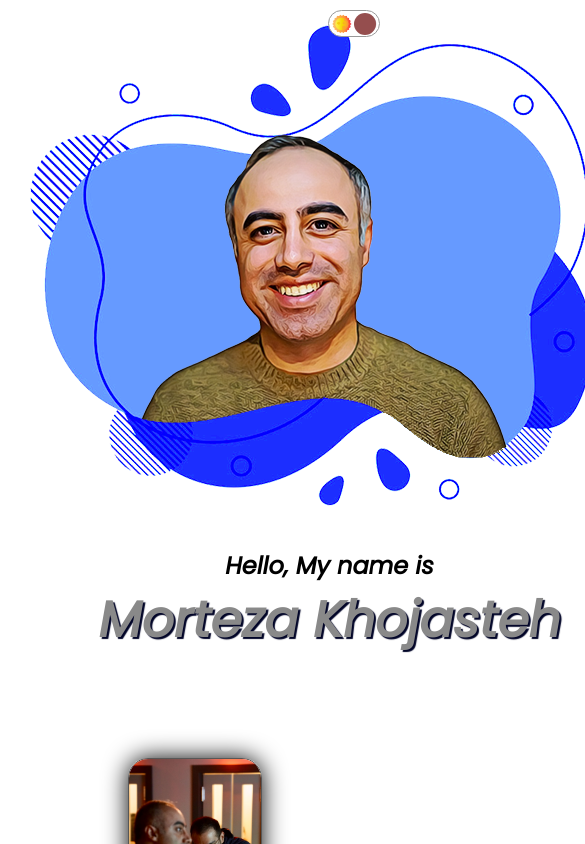
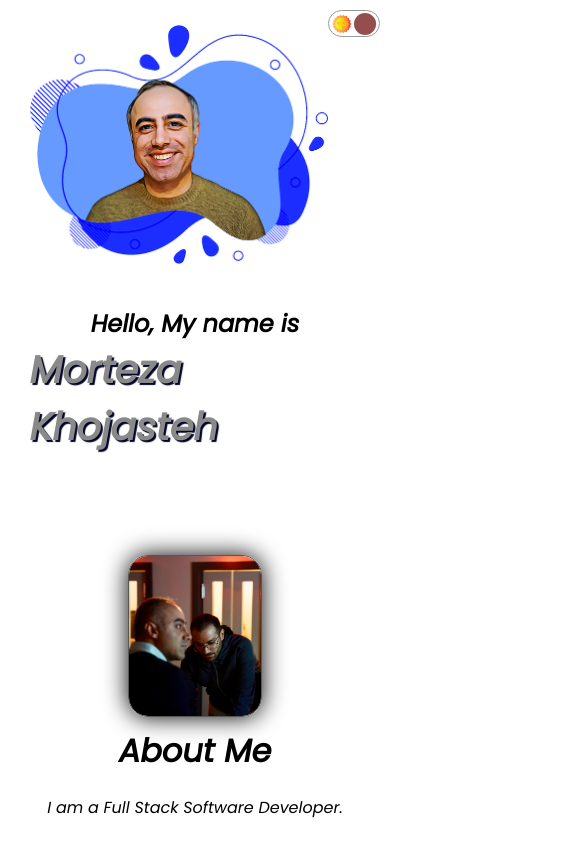
Before and after one commit to Morteza-Khojasteh/Portfolio, a React (Create React App) app: page / in a window 390 px wide. Shown: the top 844 px of the page, 585 px wide, since content can reach past the window. Built offline with nearby package versions, Linux system fonts and the light colour scheme.

Commit message:
feat: last edit

```diff
--- a/public/index.html
+++ b/public/index.html
@@ -16,14 +16,12 @@
     <style>
       * {
         margin: 0;
-        font-family: 'Poppins', sans-serif;
+        font-family: "Poppins", sans-serif;
       }
     </style>
     <title>Morteza Khojasteh Portfolio</title>
   </head>
-
   <body>
-    <noscript>You need to enable JavaScript to run this app.</noscript>
     <div id="root"></div>
   </body>
 </html>
--- a/src/App.jsx
+++ b/src/App.jsx
@@ -5,18 +5,26 @@ import Intro from "./components/intro/Intro";
 import ProductList from "./components/productList/ProductList";
 import Toggle from "./components/toggle/Toggle";
 import { ThemeContext } from "./context";
-import "./style.css"
+import "./style.css";
 
 const App = () => {
-  const theme = useContext(ThemeContext)
-  const darkMode = theme.state.darkMode
-  return <div className="container" style={{ backgroundColor: darkMode ? "#222" : "#fff" , color: darkMode ? "#fff" : "#000"}}>
-    <Toggle />
-    <Intro />
-    <About />
-    <ProductList />
-    <Contact />
-    </div>;
+  const theme = useContext(ThemeContext);
+  const darkMode = theme.state.darkMode;
+  return (
+    <div
+      className="container"
+      style={{
+        backgroundColor: darkMode ? "#222" : "#fff",
+        color: darkMode ? "#fff" : "#000",
+      }}
+    >
+      <Toggle />
+      <Intro />
+      <About />
+      <ProductList />
+      <Contact />
+    </div>
+  );
 };
 
 export default App;
--- a/src/components/intro/intro.css
+++ b/src/components/intro/intro.css
@@ -84,17 +84,15 @@
   bottom: 10px;
 }
 
-/* .intro-img {
-  object-fit: cover;
-  position: absolute;
-  left: 80px;
-  top: 60px;
-}  */
+.intro-img {
+  width: 90%;
+}
 
 .intro-bg {
   background-image: url(../../img/backgrond-pic.png);
   background-repeat: no-repeat;
   /* position: absolute; */
+  background-size: 90%;
   top: 60px;
   left: 80px;
 }
@@ -107,12 +105,21 @@
   }
 }
 
+@media screen and (max-width: 539px) {
+  .intro-name {
+    font-size: 45px;
+  }
+}
+
 @media screen and (max-width: 480px) {
   .intro {
     margin-top: 25px;
   }
   .intro-left {
     margin-top: 25px;
+  }
+  .intro-name {
+    font-size: 38px;
   }
   .intro-desc {
     display: none;
--- a/src/components/product/product.css
+++ b/src/components/product/product.css
@@ -48,7 +48,6 @@
   transform: translateY(-40%);
 }
 
-
 @media screen and (max-width: 480px) {
   .product {
     width: 40%;
--- a/src/components/productList/ProductList.jsx
+++ b/src/components/productList/ProductList.jsx
@@ -8,8 +8,7 @@ const ProductList = () => {
     <div className="product-list">
       <div className="product-list-text">
         <h1 className="product-list-title">Projects</h1>
-        <p className="product-list-desc">
-        </p>
+        <p className="product-list-desc"></p>
       </div>
       <div className="product-lists">
         {products.map((item) => (
--- a/src/data.js
+++ b/src/data.js
@@ -13,5 +13,5 @@ export const products = [
     id: 3,
     img: "https://i.imgur.com/4Fwyruu.png",
     link: "https://cyf-morteza-khojasteh-tv.netlify.app/",
-    }
+  },
 ];
```
Also changed, not shown: src/components/contact/Contact.jsx (+16 -4 lines). Lines whose indentation alone changed are shown as unchanged.
